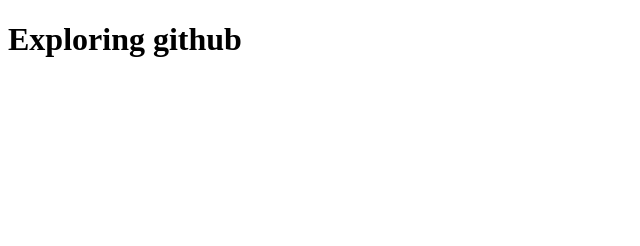
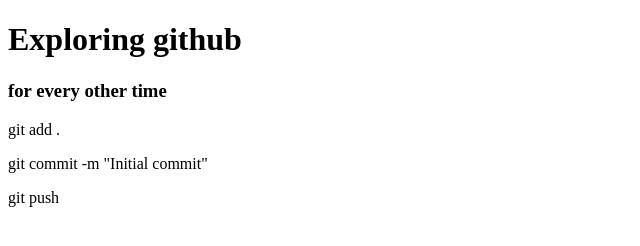
Before and after one commit to Arnob-450/My-second-github, a plain HTML site: page index.html in a window 1280 px wide. Shown: the whole page, without its empty margins (0-640 px from the left). Drawn offline with Linux system fonts and the light colour scheme.

Commit message:
git comand for every other time

```diff
--- a/index.html
+++ b/index.html
@@ -7,5 +7,12 @@
 </head>
 <body>
     <h1>Exploring github</h1>
+    <div>
+        <h3>for every other time</h3>
+        <p>git add .</p>
+        <p>git commit -m "Initial commit"</p>
+       <p>git push</p>
+
+    </div>
 </body>
 </html>
```
